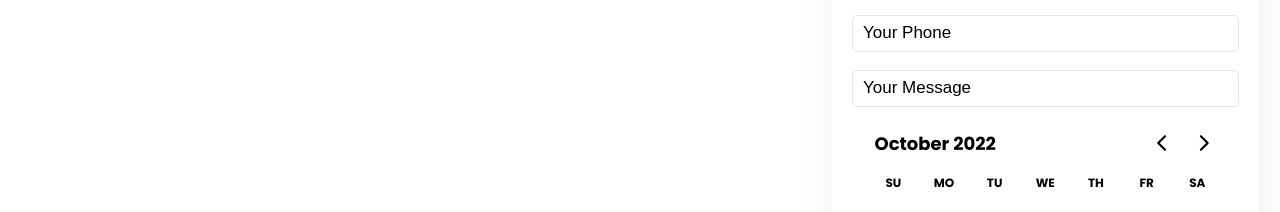
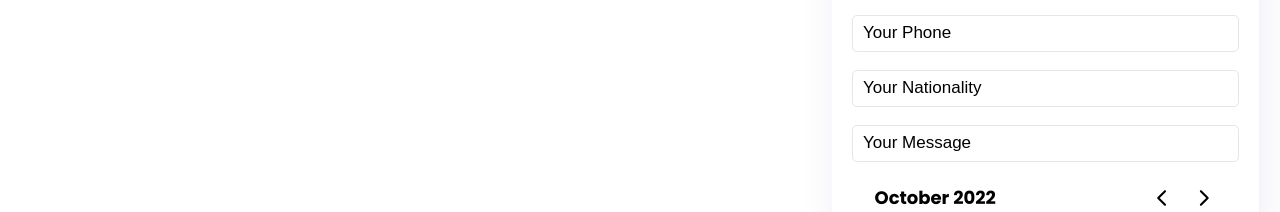
Before and after one commit to ahmed3520/horus, a React (Create React App) app: page /book/1 in a window 1280 px wide. Shown: the part 299-511 px from the top of the page. Built offline with nearby package versions, Linux system fonts and the light colour scheme; no server answers; the database is empty.

Commit message:
add nationality

```diff
--- a/src/components/book/Description.jsx
+++ b/src/components/book/Description.jsx
@@ -54,6 +54,7 @@ const Description = () => {
         user_phone:bookData.phoneNumber,
         sur_name:bookData?.fullName||'',
         booked_data:startDate.toString(),
+        nationality: bookData?.nationality||'',
     };
     emailjs.send(process.env.REACT_APP_EMAILJS_SERVICE_ID,'template_cqxlr08', templateParams, process.env.REACT_APP_EMAILJS_PUBLIC_KEY, process.env.REACT_APP_EMAILJS)
     .then((response) => {
@@ -64,7 +65,7 @@ const Description = () => {
     }
     async function handleSubmit(e){
       e.preventDefault();
-      if(!bookData.email || !bookData.fullName || !bookData.phoneNumber){
+      if(!bookData.email || !bookData.fullName || !bookData.phoneNumber || !bookData.nationality){
         setAlert('All Fields are required!')
         return
       }
@@ -129,6 +130,11 @@ const Description = () => {
                   </div>
 
                   <div className='booking-form-row'>
+                  <input placeholder='Your Nationality' onChange={e=>
+                       setBookData({ ...bookData, nationality: e.target.value })
+                    }/>
+                  </div>
+                  <div className='booking-form-row'>
                     <input placeholder='Your Message'
                     onChange={e=>
                       setBookData({ ...bookData, message: e.target.value })
```
